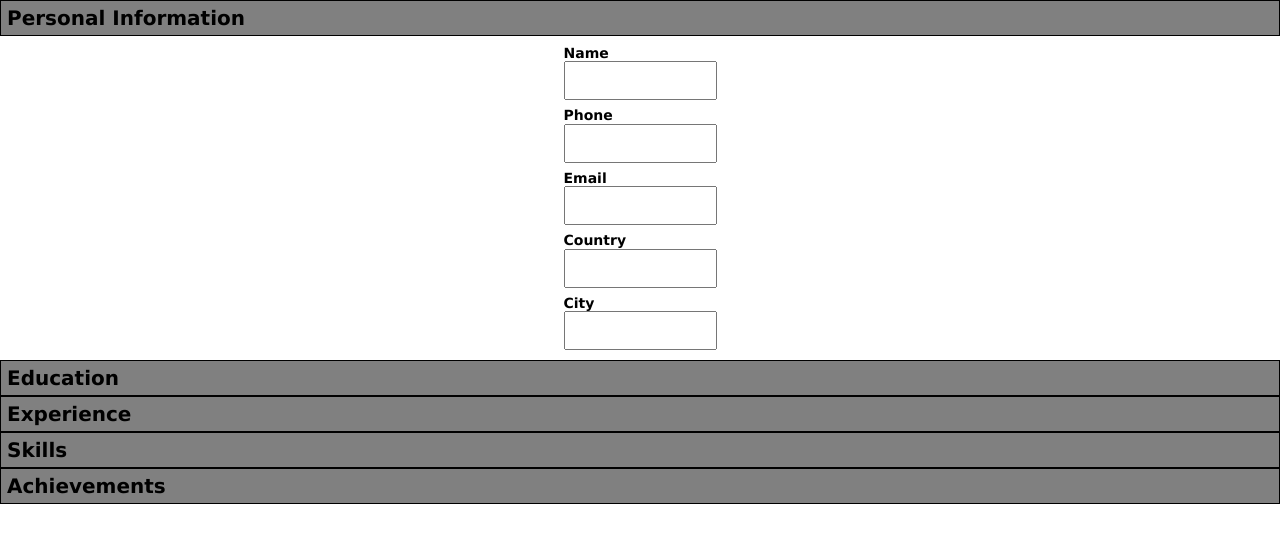
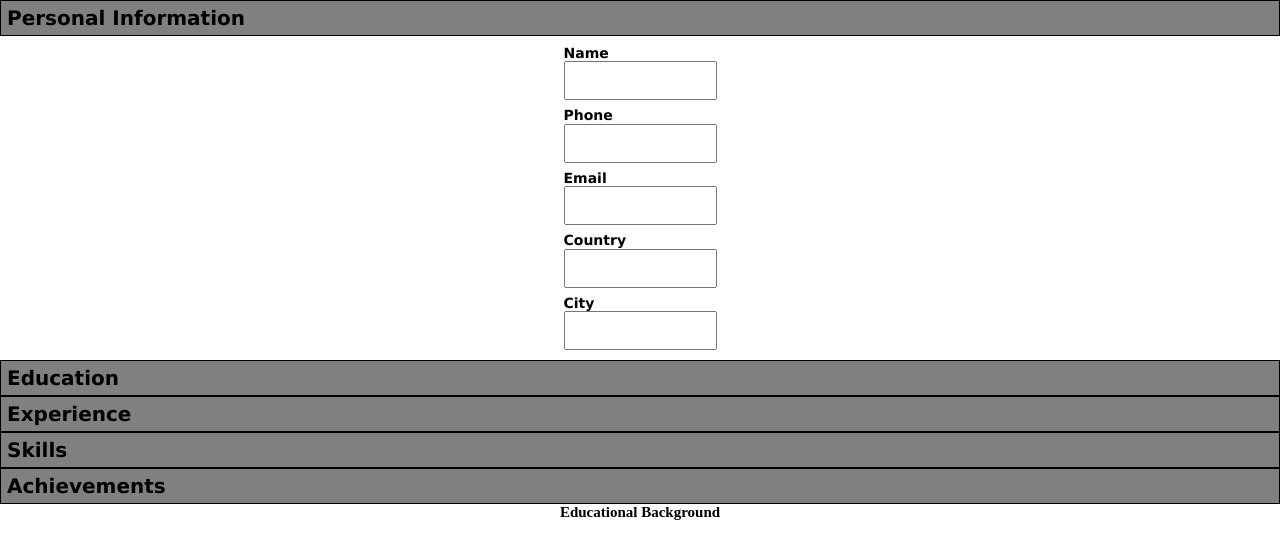
Before and after one commit to Viveyd/cv-maker, a React (Vite) app: page / in a window 1280 px wide. Shown: the top 558 px of the page. Built offline with nearby package versions, Linux system fonts and the light colour scheme.

Commit message:
Init Preview

```diff
--- a/src/App.jsx
+++ b/src/App.jsx
@@ -39,7 +39,9 @@ function App() {
           setActiveSection,
         }}
       />
-      <Preview data={(personal, education, experience, skills, achievements)} />
+      <Preview
+        data={{ personal, education, experience, skills, achievements }}
+      />
     </>
   );
 }
--- a/src/Form.jsx
+++ b/src/Form.jsx
@@ -1,4 +1,3 @@
-import { useState } from "react";
 import Personal from "./Personal";
 import Education from "./Education";
 import Experience from "./Experience";
--- a/src/Preview.jsx
+++ b/src/Preview.jsx
@@ -1 +1,20 @@
-export default function Preview() {}
+export default function Preview({ data }) {
+  const { personal, education, experience, skills, achievements } = data;
+  return (
+    <section className="preview">
+      <h1> {personal.name}</h1>
+      <section className="education">
+        <h2>Educational Background</h2>
+        <ul>
+          {education.map((item) => {
+            return (
+              <li key={item.id}>
+                <h3> {item.school || "School"} </h3>
+              </li>
+            );
+          })}
+        </ul>
+      </section>
+    </section>
+  );
+}
```
